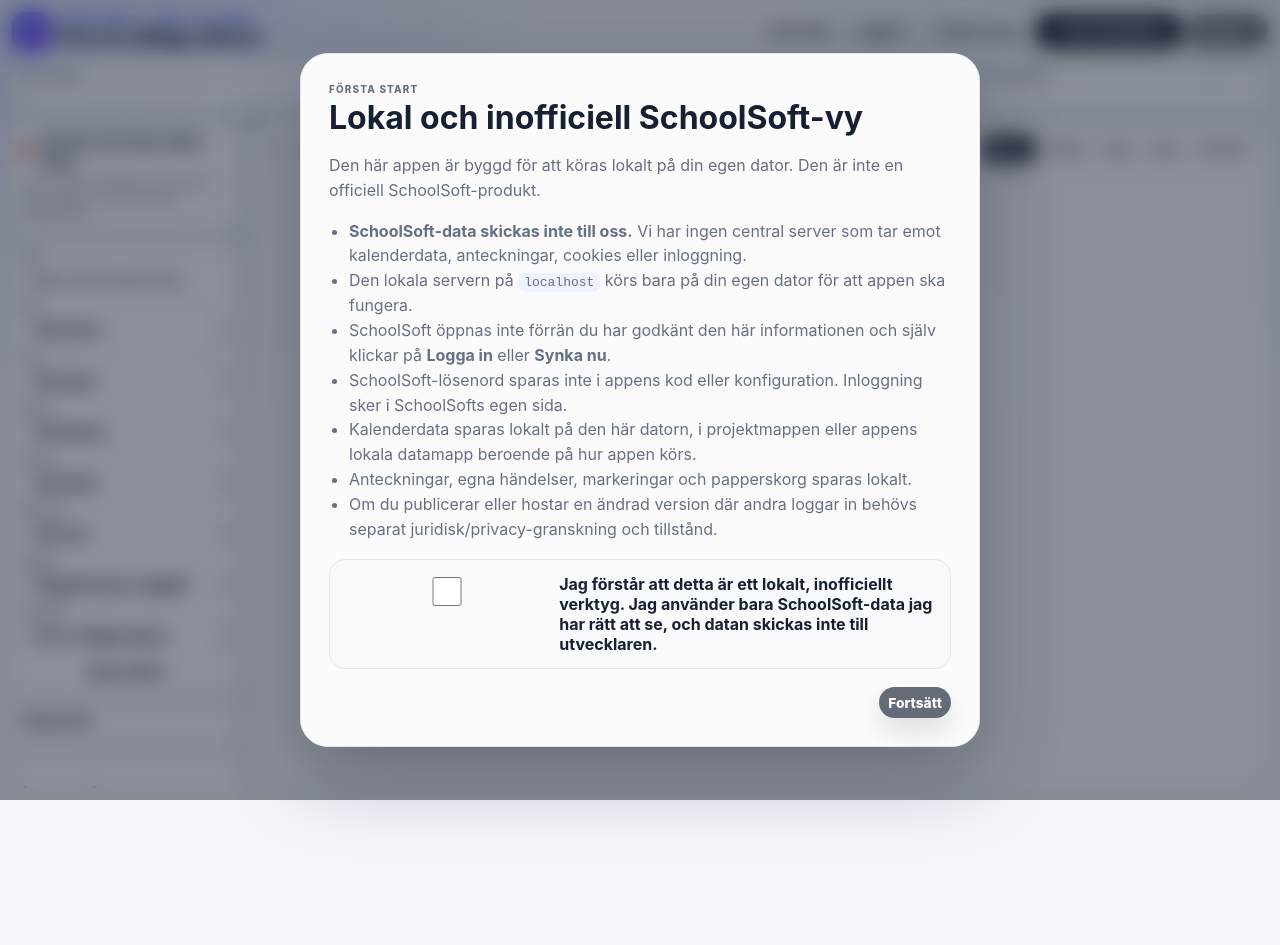
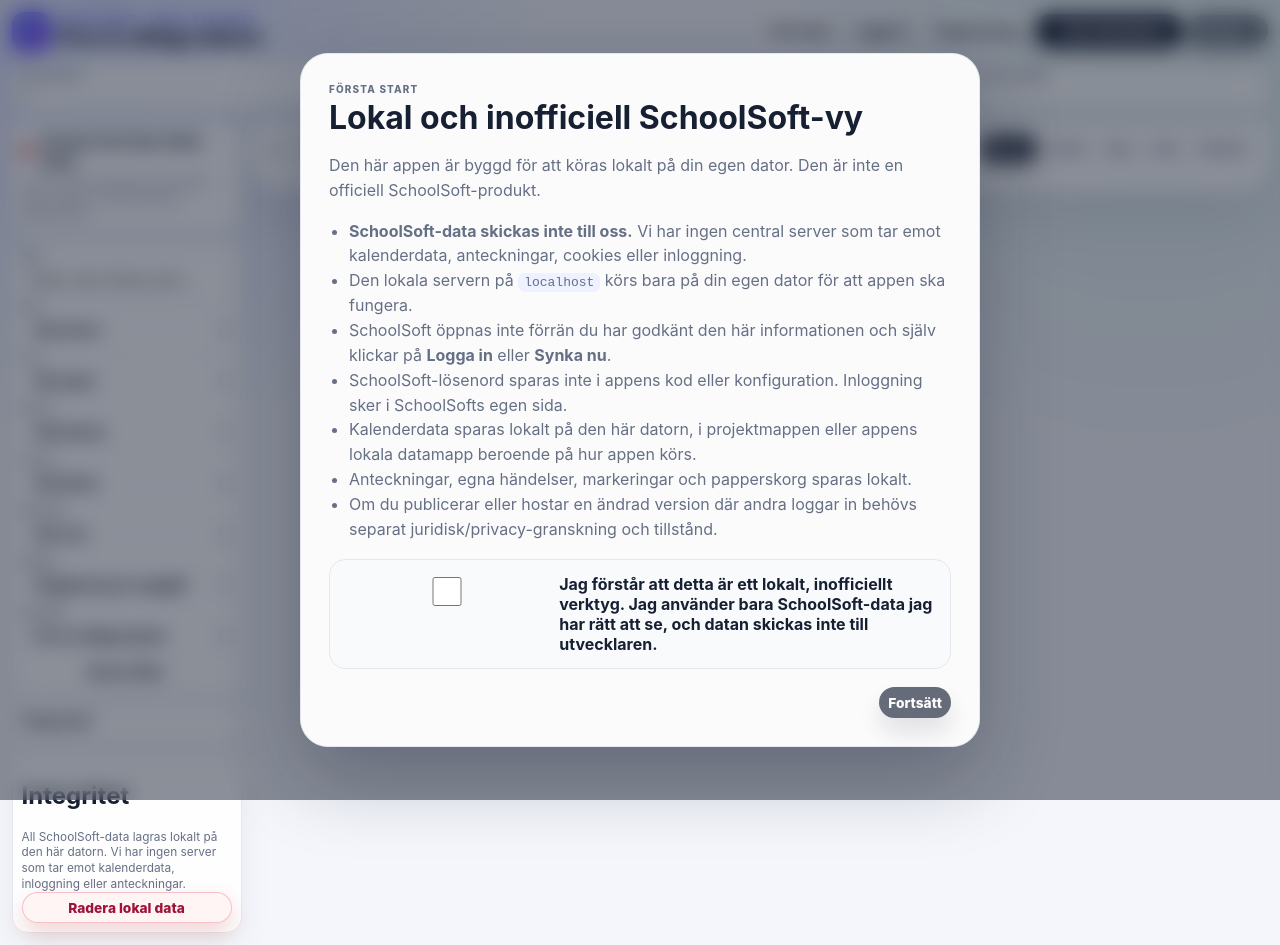
Before and after one commit to villeolof1/schoolsoft-calendar-helper, a website: page public/index.html in a window 1280 px wide. Before the commit the page ends 800 px from the top, so only its background shows below. Drawn offline with Linux system fonts and the light colour scheme; no server answers.

Commit message:
Allow vertical scroll as safety fallback

```diff
--- a/public/layout-lock.css
+++ b/public/layout-lock.css
@@ -16,7 +16,7 @@ body { min-height: 100vh; }
   margin: 0;
   padding: clamp(6px, 0.9vw, 12px);
   display: grid;
-  grid-template-rows: auto auto minmax(0, 1fr);
+  grid-template-rows: auto auto auto;
   gap: clamp(6px, 0.8vw, 10px);
   overflow: visible;
 }
@@ -78,7 +78,7 @@ select { min-height: 29px; padding: 5px 7px; border-radius: 9px; font-size: 0.82
   min-width: 0;
   min-height: 0;
   display: grid;
-  grid-template-rows: auto auto minmax(0, 1fr);
+  grid-template-rows: auto auto auto;
   overflow: visible;
 }
 .calendar-toolbar {
@@ -146,14 +146,14 @@ select { min-height: 29px; padding: 5px 7px; border-radius: 9px; font-size: 0.82
 }
 .week-column {
   min-height: 300px;
-  overflow: hidden;
+  overflow: visible;
   border-radius: 16px;
 }
 .week-heading { padding: 7px; border-radius: 16px 16px 0 0; }
 .week-heading strong { font-size: 1.05rem; }
 .week-events {
   min-height: 0;
-  overflow: hidden;
+  overflow: visible;
   padding: 6px;
   gap: 5px;
 }
@@ -183,33 +183,16 @@ select { min-height: 29px; padding: 5px 7px; border-radius: 9px; font-size: 0.82
   overflow: auto;
 }
 
-/* Large dashboard mode: lock viewport only when there is enough room. */
+/* Large dashboard mode: dense layout, but vertical scrolling remains the safety fallback. */
 @media (min-width: 1160px) and (min-height: 740px) {
-  html,
-  body {
-    height: 100%;
-    overflow: hidden;
-  }
-  body { min-height: 0; }
   .app-shell {
-    height: 100vh;
-    min-height: 0;
-    overflow: hidden;
-  }
-  .calendar-shell,
-  .sidebar,
-  .calendar-main,
-  .calendar-view {
-    height: 100%;
-    overflow: hidden;
+    min-height: 100vh;
   }
   .month-grid-with-weeks {
-    height: calc(100% - 24px);
-    grid-auto-rows: minmax(0, 1fr);
+    grid-auto-rows: minmax(78px, 1fr);
   }
-  .month-cell { min-height: 0; }
-  .week-grid { height: 100%; overflow: hidden; }
-  .week-column { min-height: 0; }
+  .month-cell { min-height: 78px; }
+  .week-column { min-height: 320px; }
 }
 
 /* Medium windows: keep the calendar readable and move supporting panels below it. */
```
